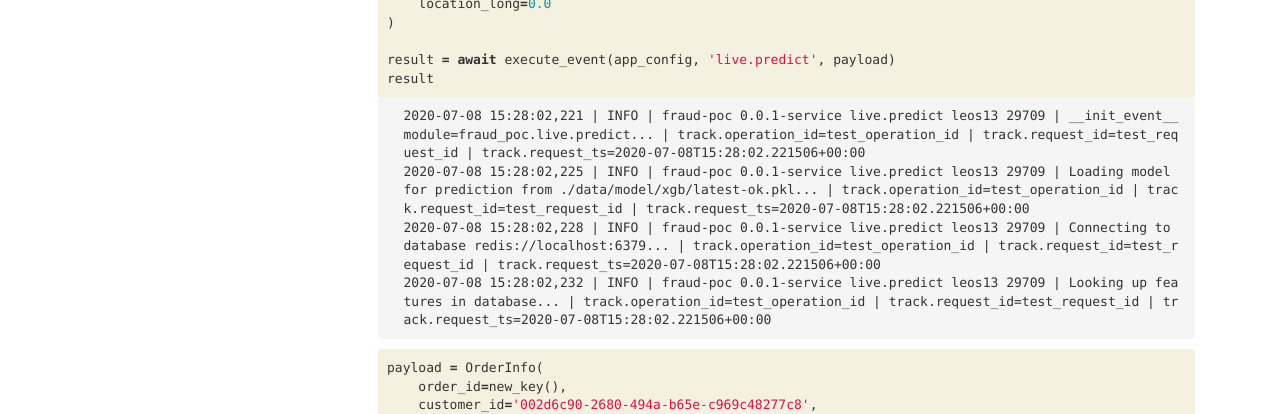
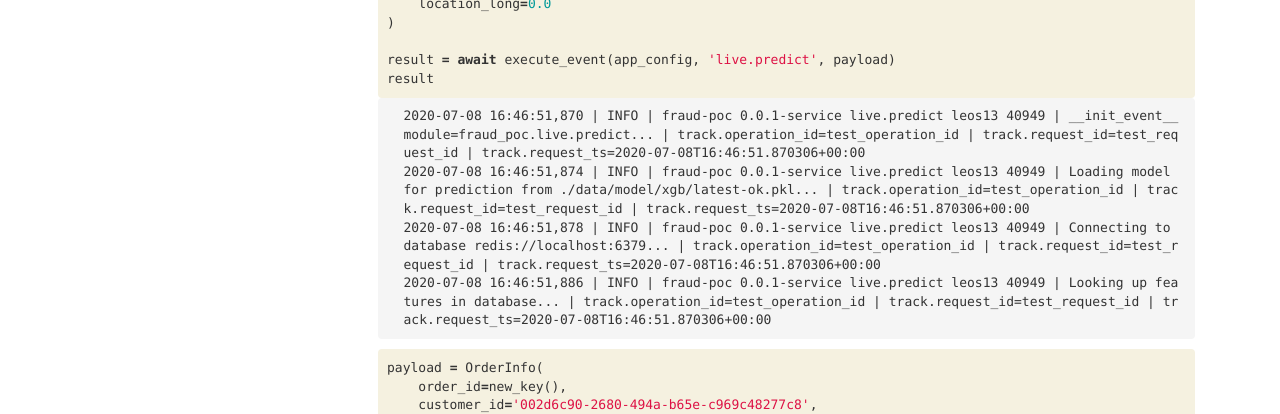
Before and after one commit to leosmerling-hopeit/fraud-poc, a Jekyll site: the page built from docs/predict.html, in a window 1280 px wide and 900 px high, scrolled down 1419 px. Shown: the part 152-566 px from the top of the window. Built offline with Jekyll 4.4.1, drawn with Linux system fonts in a browser that asks for light colours; nearby versions of some CDN libraries; comment, search, counter and statistics services are not loaded.

Commit message:
Updated docs from nbs

```diff
--- a/docs/find-orders.html
+++ b/docs/find-orders.html
@@ -114,7 +114,7 @@ sidebar: home_sidebar
 <div class="output_area">
 
 <div class="output_subarea output_stream output_stderr output_text">
-<pre>2020-07-08 15:28:03,965 | INFO | fraud-poc 0.0.1-service test.find_orders leos13 29778 | Connecting to database redis://localhost:6379... | track.operation_id=test_operation_id | track.request_id=test_request_id | track.request_ts=2020-07-08T15:28:03.965054+00:00
+<pre>2020-07-08 16:46:53,505 | INFO | fraud-poc 0.0.1-service test.find_orders leos13 40993 | Connecting to database redis://localhost:6379... | track.operation_id=test_operation_id | track.request_id=test_request_id | track.request_ts=2020-07-08T16:46:53.505382+00:00
 </pre>
 </div>
 </div>
--- a/docs/predict.html
+++ b/docs/predict.html
@@ -259,10 +259,10 @@ then this steps will retrieve concurrently features calculated on customer_id an
 <div class="output_area">
 
 <div class="output_subarea output_stream output_stderr output_text">
-<pre>2020-07-08 15:28:02,221 | INFO | fraud-poc 0.0.1-service live.predict leos13 29709 | __init_event__ module=fraud_poc.live.predict... | track.operation_id=test_operation_id | track.request_id=test_request_id | track.request_ts=2020-07-08T15:28:02.221506+00:00
-2020-07-08 15:28:02,225 | INFO | fraud-poc 0.0.1-service live.predict leos13 29709 | Loading model for prediction from ./data/model/xgb/latest-ok.pkl... | track.operation_id=test_operation_id | track.request_id=test_request_id | track.request_ts=2020-07-08T15:28:02.221506+00:00
-2020-07-08 15:28:02,228 | INFO | fraud-poc 0.0.1-service live.predict leos13 29709 | Connecting to database redis://localhost:6379... | track.operation_id=test_operation_id | track.request_id=test_request_id | track.request_ts=2020-07-08T15:28:02.221506+00:00
-2020-07-08 15:28:02,232 | INFO | fraud-poc 0.0.1-service live.predict leos13 29709 | Looking up features in database... | track.operation_id=test_operation_id | track.request_id=test_request_id | track.request_ts=2020-07-08T15:28:02.221506+00:00
+<pre>2020-07-08 16:46:51,870 | INFO | fraud-poc 0.0.1-service live.predict leos13 40949 | __init_event__ module=fraud_poc.live.predict... | track.operation_id=test_operation_id | track.request_id=test_request_id | track.request_ts=2020-07-08T16:46:51.870306+00:00
+2020-07-08 16:46:51,874 | INFO | fraud-poc 0.0.1-service live.predict leos13 40949 | Loading model for prediction from ./data/model/xgb/latest-ok.pkl... | track.operation_id=test_operation_id | track.request_id=test_request_id | track.request_ts=2020-07-08T16:46:51.870306+00:00
+2020-07-08 16:46:51,878 | INFO | fraud-poc 0.0.1-service live.predict leos13 40949 | Connecting to database redis://localhost:6379... | track.operation_id=test_operation_id | track.request_id=test_request_id | track.request_ts=2020-07-08T16:46:51.870306+00:00
+2020-07-08 16:46:51,886 | INFO | fraud-poc 0.0.1-service live.predict leos13 40949 | Looking up features in database... | track.operation_id=test_operation_id | track.request_id=test_request_id | track.request_ts=2020-07-08T16:46:51.870306+00:00
 </pre>
 </div>
 </div>
```
